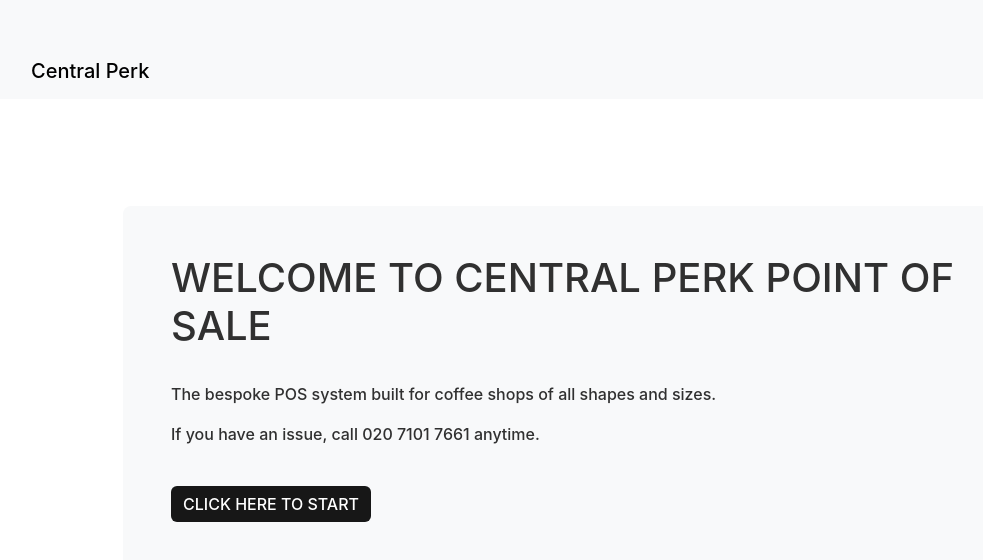
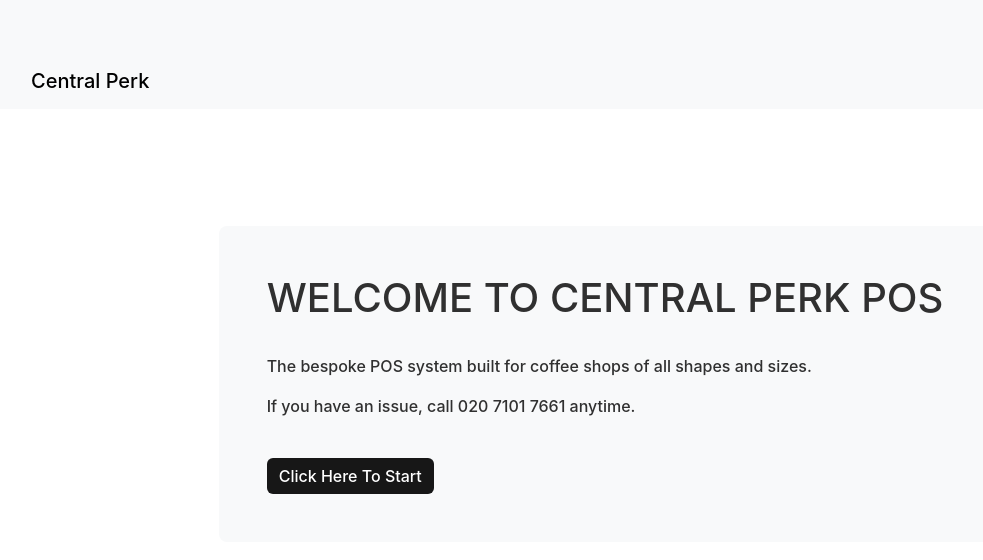
Before and after one commit to louisecchan/central-perk, a React (Create React App) app: page / in a window 1280 px wide. Shown: the top 560 px of the page, without its empty margins (13-996 px from the left). Built offline with nearby package versions, Linux system fonts and the light colour scheme.

Commit message:
Update Home Page's CSS

```diff
--- a/src/pages/HomePage.jsx
+++ b/src/pages/HomePage.jsx
@@ -8,7 +8,7 @@ function HomePage() {
     <MainLayout>
       <div className="container">
         <div className="bg-light p-5 m-5 rounded-3">
-          <h1>Welcome to Central Perk Point of Sale</h1>
+          <h1>Welcome to Central Perk POS</h1>
           <br />
           <p>
             The bespoke POS system built for coffee shops of all shapes and
--- a/src/pages/homePage.css
+++ b/src/pages/homePage.css
@@ -7,7 +7,7 @@ h1 {
   border: none;
   background-color: rgb(23, 23, 23);
   color: white;
-  text-transform: uppercase;
+  text-transform: capitalize;
   font-weight: 500;
 }
 
--- a/src/pages/posPage.css
+++ b/src/pages/posPage.css
@@ -3,7 +3,7 @@
 }
 
 .container {
-  margin-top: 2.7rem;
+  margin-top: 3.3rem;
   margin-left: 2rem;
 }
 
```
